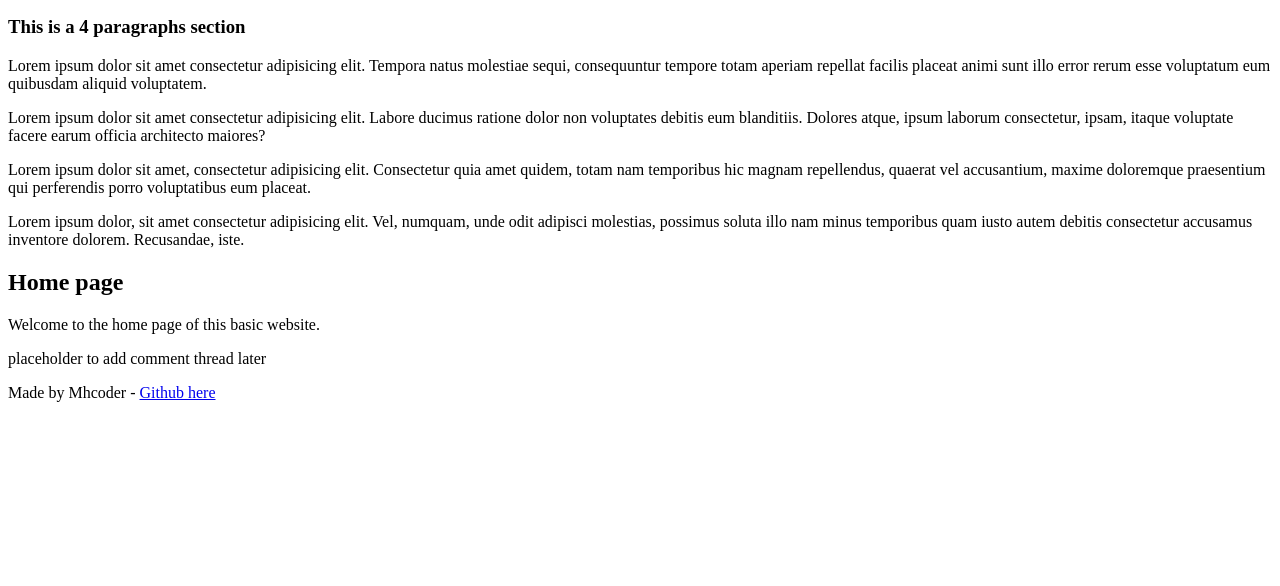
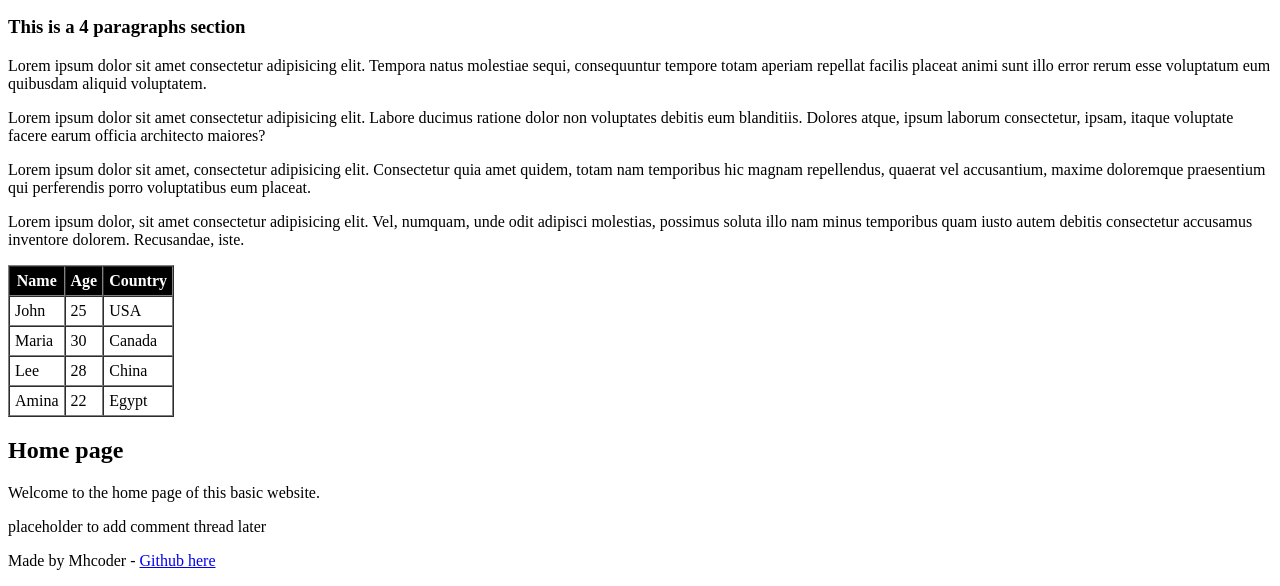
Before and after one commit to Mh-NOUHICoder/My_First_Portfolio, a plain HTML site: page html_basic/index.html in a window 1280 px wide. Shown: the part 494-1080 px from the top of the page. Before the commit the page ends 912 px from the top, so only its background shows below. Drawn offline with Linux system fonts and the light colour scheme.

Commit message:
add table

```diff
--- a/html_basic/index.html
+++ b/html_basic/index.html
@@ -8,7 +8,7 @@
   <body>
     <header>
       <nav style="background-color: black; color: white">
-        <h1 style="color: aqua;">Base Website</h1>
+        <h1 style="color: aqua">Base Website</h1>
         <ul>
           <li><a href="index.html">Home</a></li>
           <li><a href="tweets.html">tweets</a></li>
@@ -20,7 +20,10 @@
         <div>
           <h2>This is a logo</h2>
           <a href="https://ehub.alxafrica.com/">
-            <img src="https://i.ibb.co/gTDZZT8/ALX-Logo-07.png" alt="logo of alxafrica" />
+            <img
+              src="https://i.ibb.co/gTDZZT8/ALX-Logo-07.png"
+              alt="logo of alxafrica"
+            />
           </a>
         </div>
         <div>
@@ -28,11 +31,62 @@
         </div>
         <div>
           <h3>This is a 4 paragraphs section</h3>
-          <p>Lorem ipsum dolor sit amet consectetur adipisicing elit. Tempora natus molestiae sequi, consequuntur tempore totam aperiam repellat facilis placeat animi sunt illo error rerum esse voluptatum eum quibusdam aliquid voluptatem.</p>
-          <p>Lorem ipsum dolor sit amet consectetur adipisicing elit. Labore ducimus ratione dolor non voluptates debitis eum blanditiis. Dolores atque, ipsum laborum consectetur, ipsam, itaque voluptate facere earum officia architecto maiores?</p>
-          <p>Lorem ipsum dolor sit amet, consectetur adipisicing elit. Consectetur quia amet quidem, totam nam temporibus hic magnam repellendus, quaerat vel accusantium, maxime doloremque praesentium qui perferendis porro voluptatibus eum placeat.</p>
-          <p>Lorem ipsum dolor, sit amet consectetur adipisicing elit. Vel, numquam, unde odit adipisci molestias, possimus soluta illo nam minus temporibus quam iusto autem debitis consectetur accusamus inventore dolorem. Recusandae, iste.</p>
+          <p>
+            Lorem ipsum dolor sit amet consectetur adipisicing elit. Tempora
+            natus molestiae sequi, consequuntur tempore totam aperiam repellat
+            facilis placeat animi sunt illo error rerum esse voluptatum eum
+            quibusdam aliquid voluptatem.
+          </p>
+          <p>
+            Lorem ipsum dolor sit amet consectetur adipisicing elit. Labore
+            ducimus ratione dolor non voluptates debitis eum blanditiis. Dolores
+            atque, ipsum laborum consectetur, ipsam, itaque voluptate facere
+            earum officia architecto maiores?
+          </p>
+          <p>
+            Lorem ipsum dolor sit amet, consectetur adipisicing elit.
+            Consectetur quia amet quidem, totam nam temporibus hic magnam
+            repellendus, quaerat vel accusantium, maxime doloremque praesentium
+            qui perferendis porro voluptatibus eum placeat.
+          </p>
+          <p>
+            Lorem ipsum dolor, sit amet consectetur adipisicing elit. Vel,
+            numquam, unde odit adipisci molestias, possimus soluta illo nam
+            minus temporibus quam iusto autem debitis consectetur accusamus
+            inventore dolorem. Recusandae, iste.
+          </p>
         </div>
+        <table border="1" cellpadding="5" cellspacing="0">
+          <thead style="background-color: black; color: white">
+            <tr>
+              <th>Name</th>
+              <th>Age</th>
+              <th>Country</th>
+            </tr>
+          </thead>
+          <tbody>
+            <tr>
+              <td>John</td>
+              <td>25</td>
+              <td>USA</td>
+            </tr>
+            <tr>
+              <td>Maria</td>
+              <td>30</td>
+              <td>Canada</td>
+            </tr>
+            <tr>
+              <td>Lee</td>
+              <td>28</td>
+              <td>China</td>
+            </tr>
+            <tr>
+              <td>Amina</td>
+              <td>22</td>
+              <td>Egypt</td>
+            </tr>
+          </tbody>
+        </table>
       </article>
       <aside>
         <h1>Home page</h1>
@@ -41,7 +95,12 @@
       </aside>
     </main>
     <footer>
-      <p>Made by Mhcoder - <a href="https://github.com/Mh-NOUHICoder" target='_blank'>Github here</a></p>
+      <p>
+        Made by Mhcoder -
+        <a href="https://github.com/Mh-NOUHICoder" target="_blank"
+          >Github here</a
+        >
+      </p>
     </footer>
   </body>
 </html>
```
